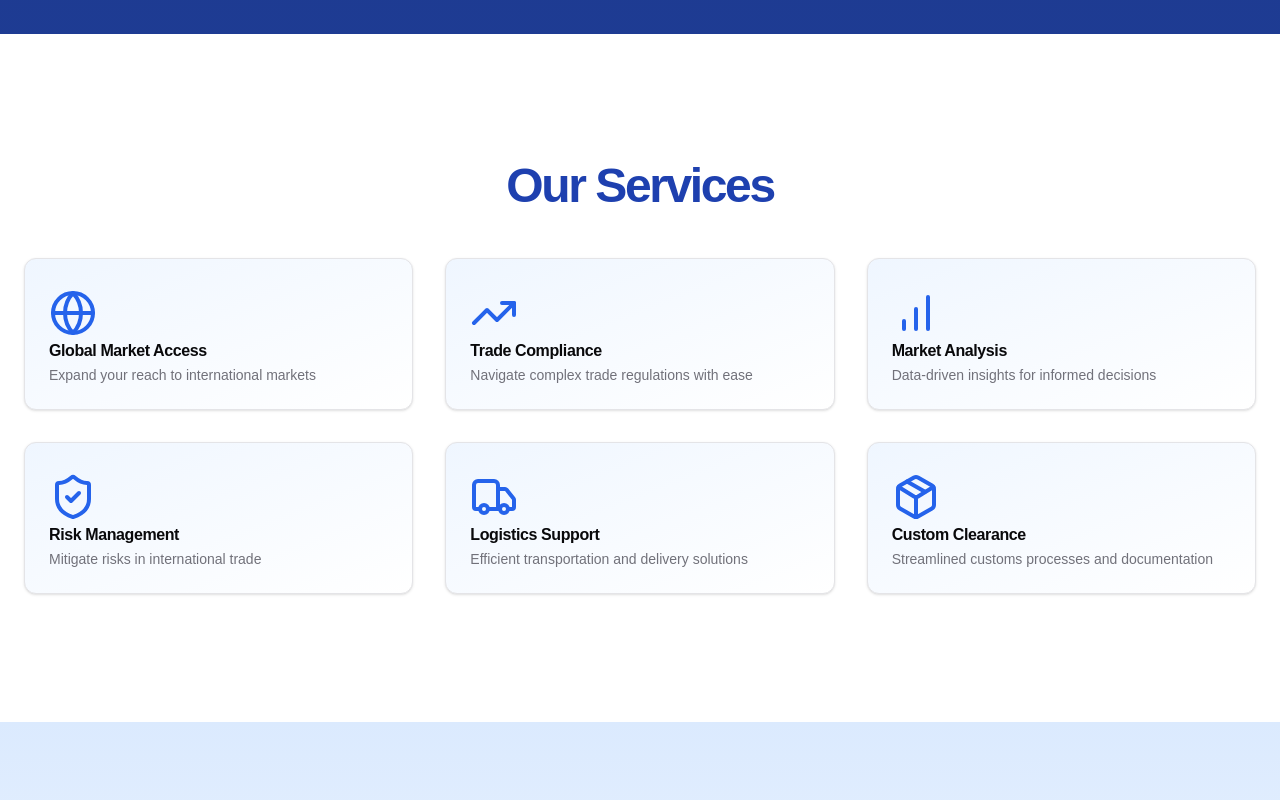
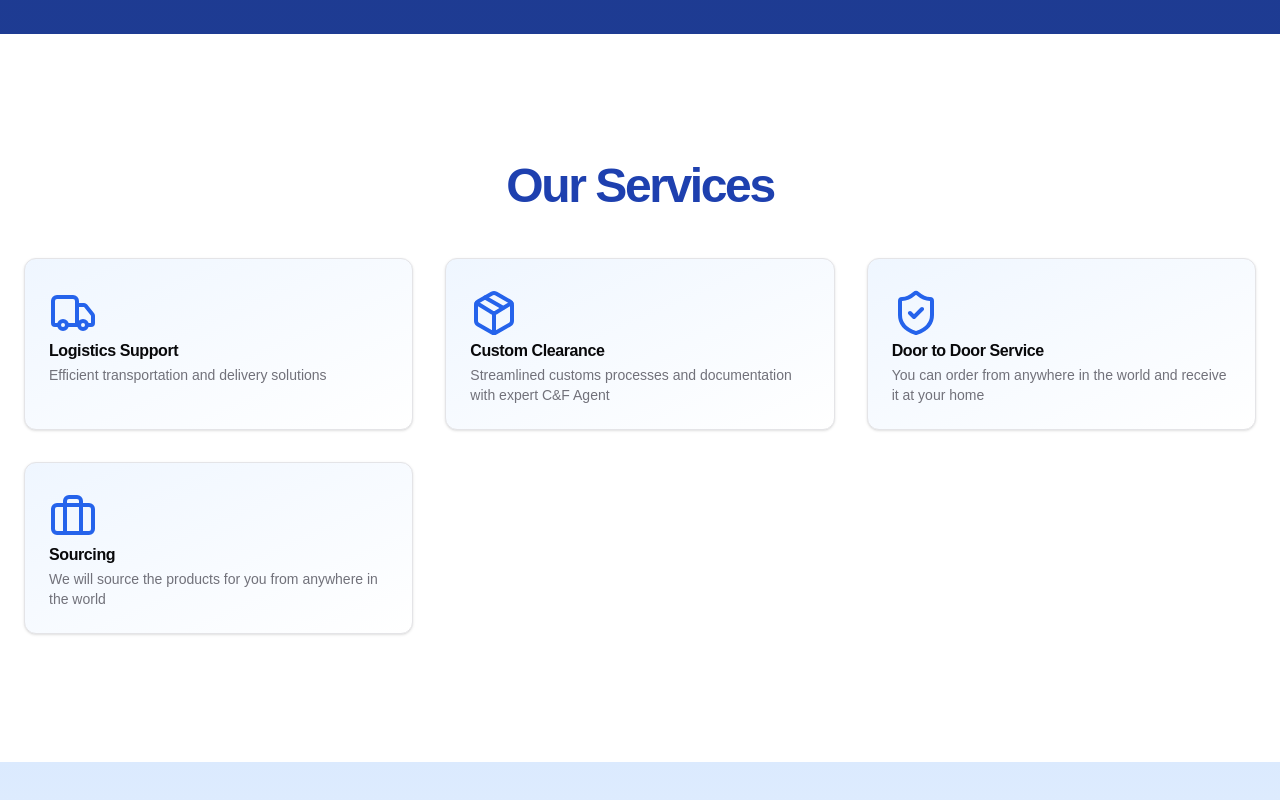
Before and after one commit to Asif-Alam1/rfm-website, a Next.js app: page /import-export in a window 1280 px wide. Shown: the part 450-1250 px from the top of the page. Built offline with nearby package versions, Linux system fonts and the light colour scheme.

Commit message:
Update page.jsx

```diff
--- a/app/import-export/page.jsx
+++ b/app/import-export/page.jsx
@@ -88,26 +88,7 @@ export default function ImportExport() {
 	}
 
 	const services = [
-		{
-			icon: Globe,
-			title: 'Global Market Access',
-			description: 'Expand your reach to international markets'
-		},
-		{
-			icon: TrendingUp,
-			title: 'Trade Compliance',
-			description: 'Navigate complex trade regulations with ease'
-		},
-		{
-			icon: BarChart,
-			title: 'Market Analysis',
-			description: 'Data-driven insights for informed decisions'
-		},
-		{
-			icon: ShieldCheck,
-			title: 'Risk Management',
-			description: 'Mitigate risks in international trade'
-		},
+
 		{
 			icon: Truck,
 			title: 'Logistics Support',
@@ -116,7 +97,17 @@ export default function ImportExport() {
 		{
 			icon: Package,
 			title: 'Custom Clearance',
-			description: 'Streamlined customs processes and documentation'
+			description: 'Streamlined customs processes and documentation with expert C&F Agent'
+		},
+		{
+			icon: ShieldCheck,
+			title: 'Door to Door Service',
+			description: 'You can order from anywhere in the world and receive it at your home'
+		},
+		{
+			icon: Briefcase,
+			title: 'Sourcing',
+			description: 'We will source the products for you from anywhere in the world'
 		}
 	]
 
```
